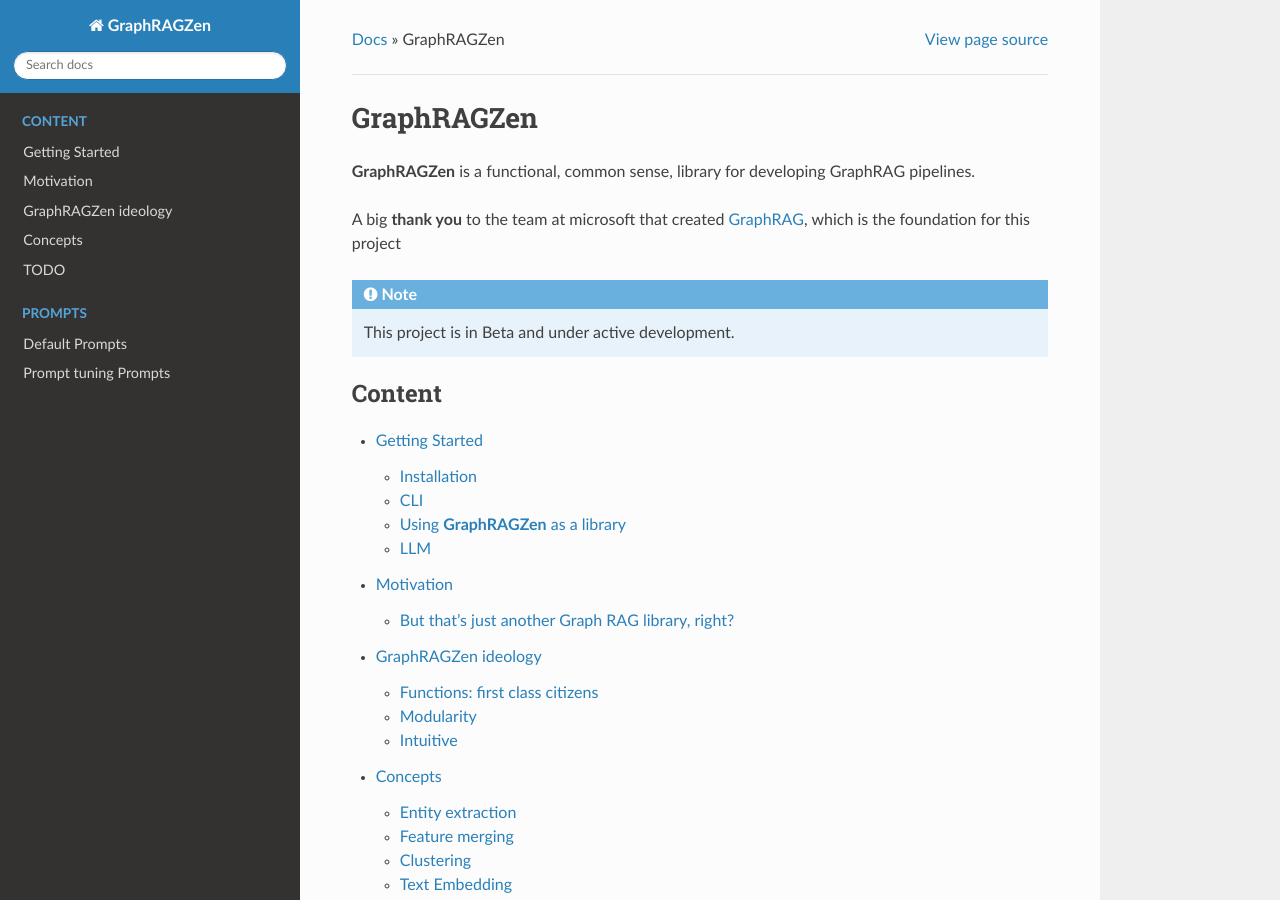
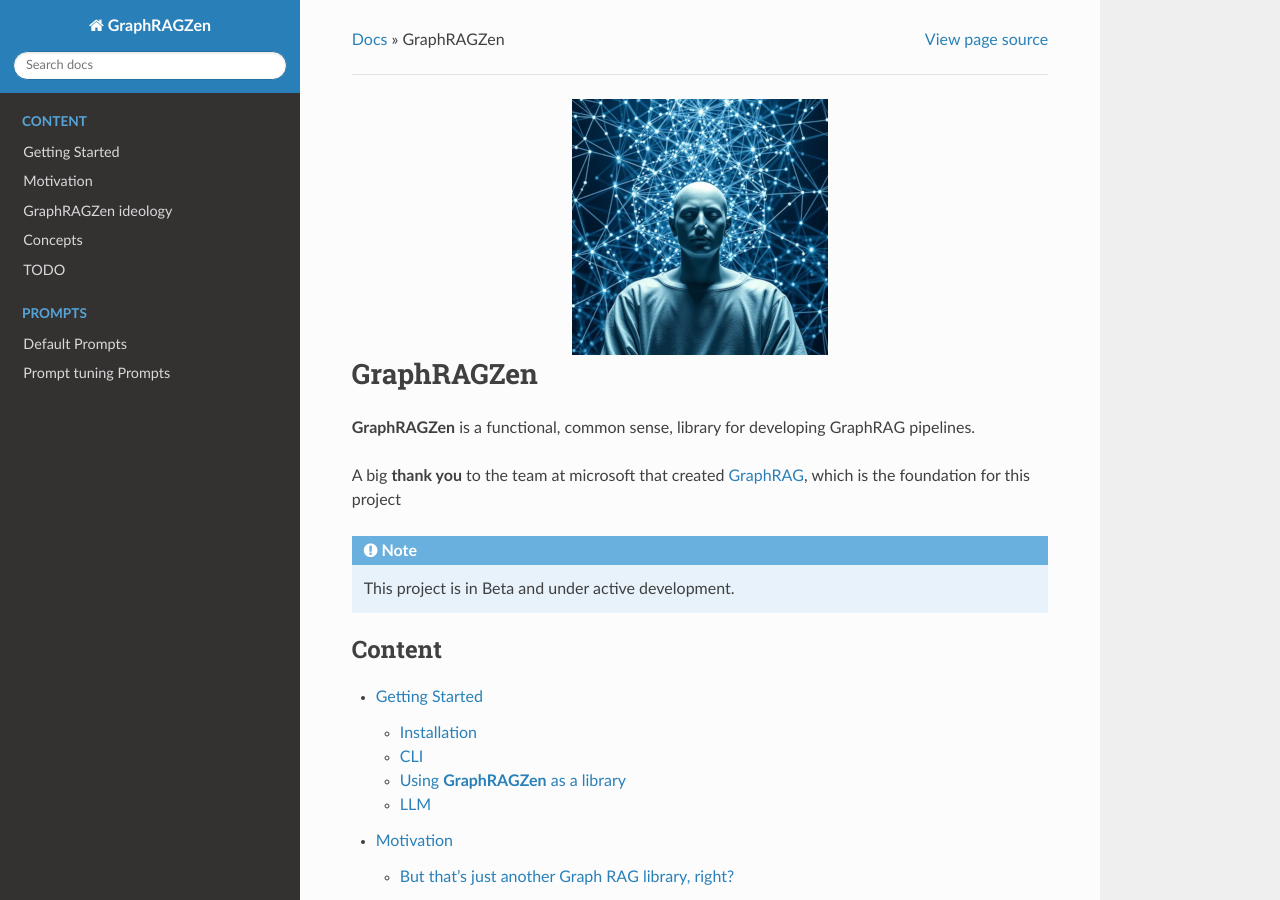
Before and after one commit to benste/GraphRAGZen, a Sphinx documentation site: the page built from docs/source/index.rst, in a window 1280 px wide and 900 px high. Built offline with Sphinx 7.4.7 and the Read the Docs theme 2.0.0, drawn with Linux system fonts in a browser that asks for light colours; pages that are not in the unit, such as notebooks, are missing from menus.

Commit message:
add banner to docs

```diff
--- a/docs/source/index.rst
+++ b/docs/source/index.rst
@@ -1,3 +1,8 @@
+.. image:: graphragzen_banner/project_image_small.png
+    :alt: Graphragzen banner
+    :align: center
+    :class: graphragzen-banner
+
 .. include:: introduction/index.rst
 
 .. Table of contents
```
Also changed, not shown: docs/source/graphragzen_banner/project_image_medium.png (added), docs/source/graphragzen_banner/project_image_small.png (added).
